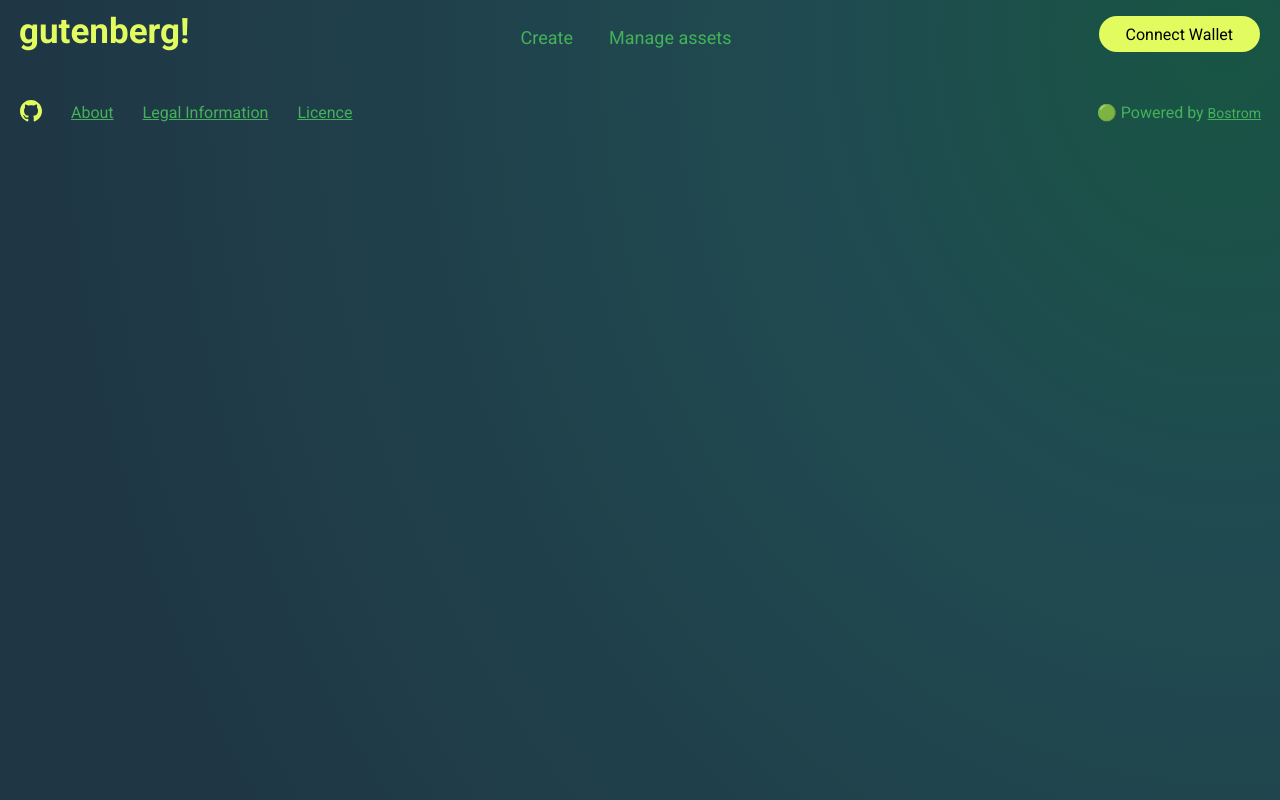
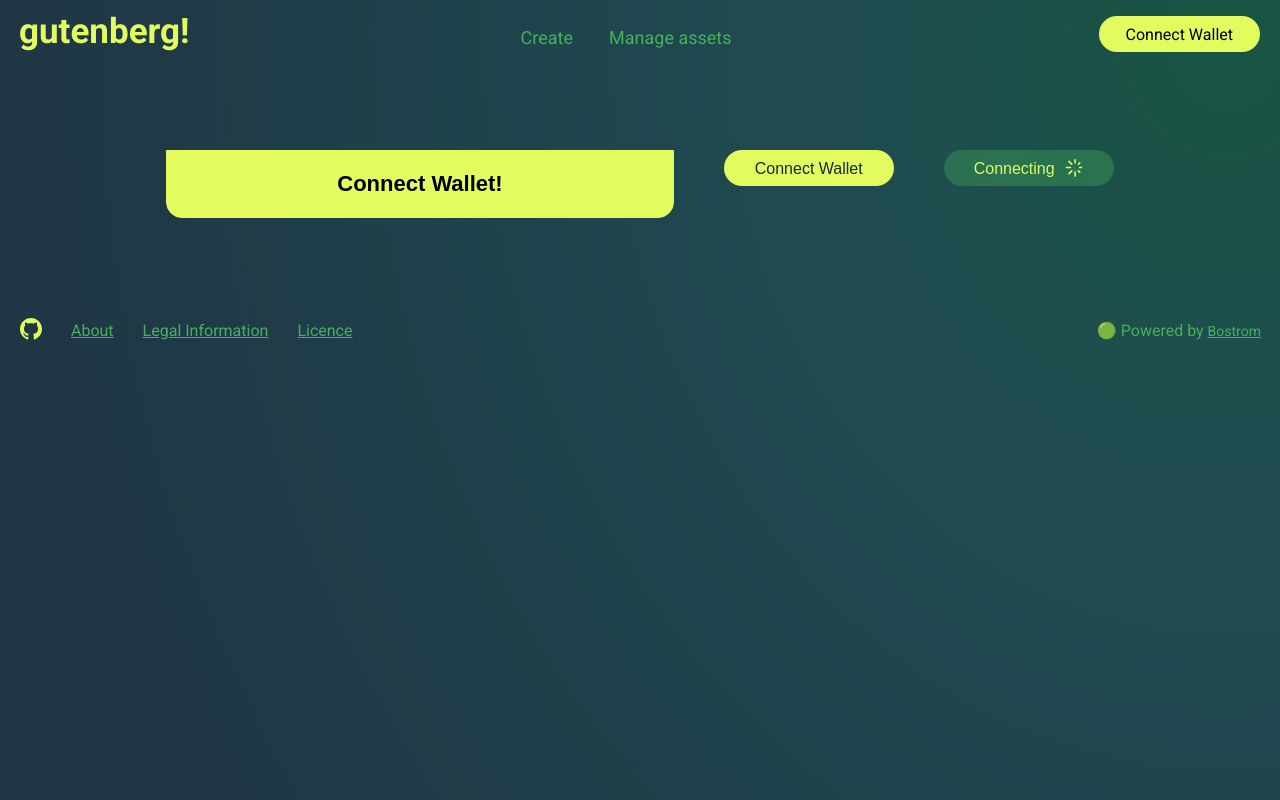
Before and after one commit to diekuche/gutenberg, a React (Create React App) app: page /newBT in a window 1280 px wide. Built offline with nearby package versions, Linux system fonts and the light colour scheme.

Commit message:
redisignButtons84

```diff
--- a/src/App.tsx
+++ b/src/App.tsx
@@ -10,6 +10,7 @@ import { ToastContainer } from "react-toastify";
 import "react-toastify/dist/ReactToastify.css";
 import HeaderSpoiler from "./components/HeaderSpoiler/HeaderSpoiler";
 import Main from "./components/Main/Main";
+import NewButton from "./components/newButton/newButton";
 
 declare global {
   interface Window extends KeplrWindow {}
@@ -37,6 +38,7 @@ function App() {
             <Route path="/" element={<Main />}></Route>
             <Route path="/legalinfo" element={<LegalPage />}></Route>
             <Route path="/old" element={<MainPage />}></Route>
+            <Route path="/newBT" element={<NewButton />}></Route>
           </Routes>
           <Footer />
         </Router>
--- /dev/null
+++ b/src/components/newButton/newButton.module.css
@@ -0,0 +1,66 @@
+.hugesize {
+  padding: 20px 170px;
+  border-bottom-left-radius: 16px;
+  border-bottom-right-radius: 16px;
+  background-color: #e2fb5f;
+  border: 1px solid #e2fb5f;
+  line-height: 26px;
+  font-size: 22px;
+  font-weight: 700;
+}
+.common {
+  display: flex;
+  justify-content: center;
+  margin-top: 150px;
+}
+
+.hugesize:hover {
+  background-color: #edff8e;
+  border: 1px solid #d0e857;
+}
+.hugesize:active {
+  background-color: rgba(67, 178, 91, 0.35);
+  border: 1px solid #d0e857;
+  color: rgba(226, 251, 95, 0.35);
+}
+.smallsize {
+  border-radius: 100px;
+  padding: 9px 31px;
+  background-color: #e2fb5f;
+  border: none;
+  font-size: 16px;
+  line-height: 19px;
+  font-weight: 400;
+  color: #162833;
+  margin-left: 50px;
+  height: 36px;
+  width: 170px;
+}
+.smallsize:hover {
+  background-color: #edff8e;
+}
+.smallsize:active {
+  background-color: rgba(67, 178, 91, 0.35);
+  color: rgba(226, 251, 95, 0.35);
+  font-weight: 500;
+}
+.smallsizeact {
+  display: flex;
+  border-radius: 100px;
+  background-color: rgba(67, 178, 91, 0.35);
+  border: none;
+  font-size: 16px;
+  line-height: 19px;
+  font-weight: 500;
+  color: #162833;
+  margin-left: 50px;
+  color: #e2fb5f;
+  width: 170px;
+  height: 36px;
+  align-items: center;
+  padding-left: 30px;
+}
+.download {
+  margin-left: 10px;
+  width: 18px;
+}
--- /dev/null
+++ b/src/components/newButton/newButton.tsx
@@ -0,0 +1,18 @@
+import React from "react";
+import styles from "./newButton.module.css";
+import download from "../../assets/download.svg";
+
+const NewButton = () => {
+  return (
+    <div className={styles.common}>
+      <button className={styles.hugesize}>Connect Wallet!</button>
+      <button className={styles.smallsize}>Connect Wallet</button>
+      <button className={styles.smallsizeact}>
+        Connecting
+        <img className={styles.download} src={download} alt=""></img>
+      </button>
+    </div>
+  );
+};
+
+export default NewButton;
```
Also changed, not shown: src/assets/download.svg (added).
